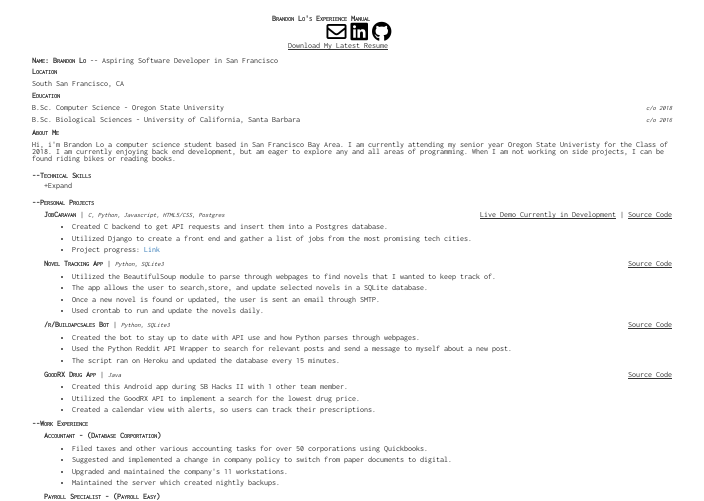
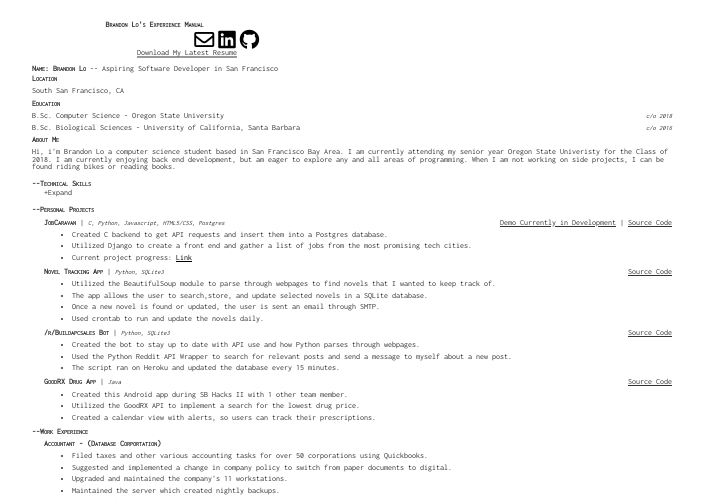
Before and after one commit to bklo94/bklo94.github.io, a PHP site: page / in a window 1280 px wide. Shown: the top 501 px of the page, without its empty margins (288-992 px from the left). Run offline with PHP 8.4, Linux system fonts and the light colour scheme; some libraries are stand-ins or nearby versions.

Commit message:
Fixed Styling Bugs
Fixed bugs where position of header would not be centered

```diff
--- a/index.html
+++ b/index.html
@@ -22,15 +22,15 @@
 <body>
    <div class="center">
       <b class="titleHeader">Brandon Lo's Experience Manual</b>
-      <p style="margin-left: 46%;">
+      <p class="headerP">
          <a href="&#098;&#114;&#097;&#110;&#100;&#111;&#110;&#107;&#108;&#111;&#057;&#052;&#064;&#103;&#109;&#097;&#105;&#108;&#046;&#099;&#111;&#109;"> <i class="far fa-envelope" style="font-size: 2rem; color: rgb(0,0,0);"></i> </a>
          <a href="https://www.linkedin.com/in/bklo94/"> <i class="fab fa-linkedin" style="font-size: 2rem; color: rgb(0,0,0);"></i> </a>
          <a href="https://github.com/bklo94"> <i class="fab fa-github" style="font-size: 2rem; color: rgb(0,0,0);"></i> </a>
       </p>
-      <p style="margin-left: 40%; margin-top:-10px;"><button href="resume.pdf"> <u> Download My Latest Resume </u> </button></p>
+      <p class="headerP2"> <button href="resume.pdf"> <u> Download My Latest Resume </u> </button></p>
       <p></p>
    </div>
-   <div class="center" style="margin-top:-2px;">
+   <div class="center" style="margin-top:50px;">
       <b>Name:  </b>
          <b>Brandon Lo</b> -- Aspiring Software Developer in San Francisco
    </div>
@@ -77,12 +77,12 @@
    </div>
    <div class="center">
       <b>--Personal Projects </b>
-         <p style="margin-top: 5px;"> &emsp; <b> JobCaravan </b> | <i> C, Python, Javascript, HTML5/CSS, Postgres </i> <span> <button style="" href="https://github.com/bklo94/JobCaravan"> <u> Live Demo Currently in Development </u> </button> | <button style="" href="https://github.com/bklo94/JobCaravan"> <u> Source Code </u> </button> </span> </p>
+         <p style="margin-top: 5px;"> &emsp; <b> JobCaravan </b> | <i> C, Python, Javascript, HTML5/CSS, Postgres </i> <span> <button style="" href="https://github.com/bklo94/JobCaravan"> <u> Demo Currently in Development </u> </button> | <button style="" href="https://github.com/bklo94/JobCaravan"> <u> Source Code </u> </button> </span> </p>
             <ul>
                   &emsp;&emsp;<li> Created C backend to get API requests and insert them into a Postgres database. </li>
                   &emsp;&emsp;<li> Utilized Django to create a front end and gather a list of jobs from the most promising tech cities. </li>
                   <!-- &emsp;&emsp;<li> Upgraded and maintained the company's 11 workstations. </li> -->
-                  &emsp;&emsp;<li> Project progress: <a href="https://github.com/bklo94/JobCaravan/projects/1"> Link </a> </li>
+                  &emsp;&emsp;<li> Current project progress: <a href="https://github.com/bklo94/JobCaravan/projects/1" style="color: rgb(0,0,0)"> <u> Link </u> </a> </li>
             </ul>
          <p> &emsp; <b> Novel Tracking App </b> | <i> Python, SQLite3 </i> <span> <button style="" href="https://github.com/bklo94/Daily-Programmer/tree/master/Random%20Projects/Novel"> <u> Source Code </u> </button> </span> </p>
             <ul>
--- a/style.css
+++ b/style.css
@@ -7,8 +7,18 @@
 }
 
 .titleHeader{
-   position: relative;
-   margin-left: 37.5%;
+   position: absolute;
+   transform: translate(75%, -50%);
+}
+
+.headerP{
+   position: absolute;
+   transform: translate(250%, 25%);
+}
+
+.headerP2{
+   position: absolute;
+   transform: translate(105%, 340%);
 }
 
 .newList {
```
